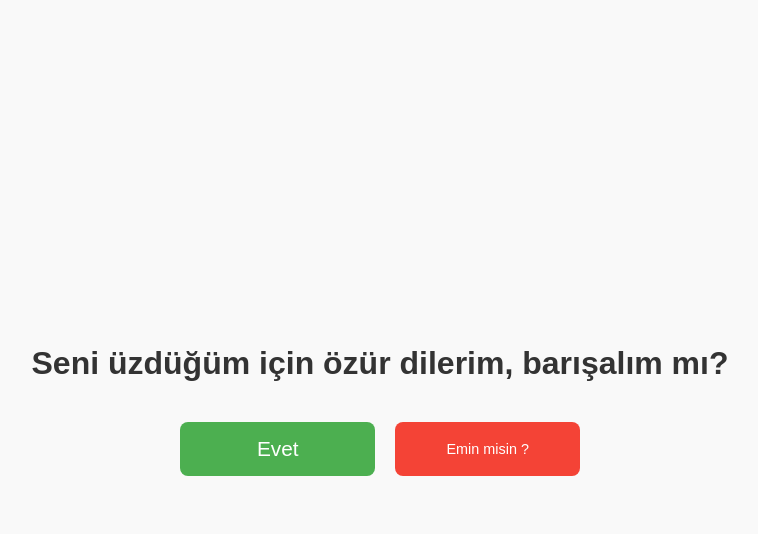
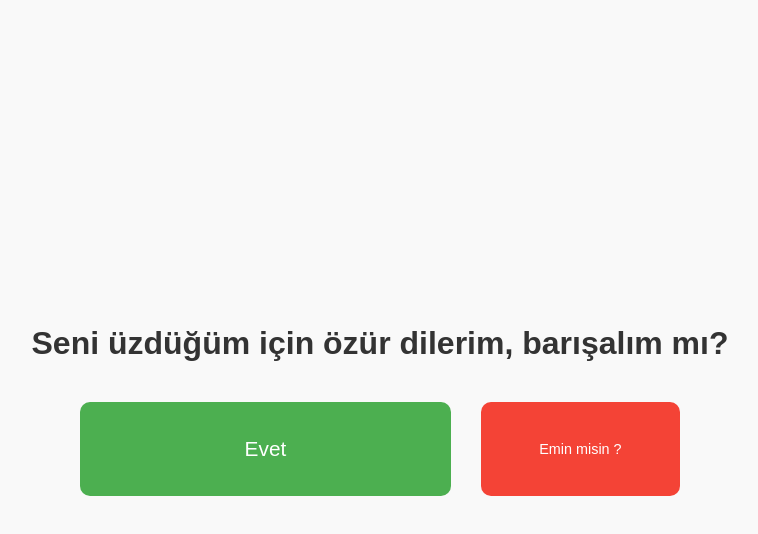
Before and after one commit to Omertt/ozur, a plain HTML site: page index.html in a window 1280 px wide. Both pictures are taken after a click on the button "Hayır". Shown: the whole page, without its empty margins (260-1018 px from the left). Drawn offline with Linux system fonts and the light colour scheme.

Commit message:
index.html

```diff
--- a/index.html
+++ b/index.html
@@ -23,20 +23,23 @@
     }
     .buttons {
       display: flex;
-      gap: 20px;
-      width: 100%;
-      max-width: 400px;
+      gap: 30px;
+      width: 90%;        /* Sayfa genişliğini daha fazla kullanalım */
+      max-width: 600px;  /* Daha geniş container */
       justify-content: center;
     }
     button {
-      padding: 15px 30px;
-      font-size: 1rem; /* Başlangıç font büyüklüğü */
+      padding: 25px 50px; /* Daha büyük butonlar */
+      font-size: 1rem;    /* Başlangıç font büyüklüğü */
       border: none;
-      border-radius: 8px;
+      border-radius: 10px;
       cursor: pointer;
       color: white;
-      transition: background-color 0.3s, font-size 0.3s, flex-grow 0.3s;
-      flex-grow: 1; /* Butonlar başlangıçta eşit genişlikte */
+      transition: background-color 0.3s, font-size 0.3s, flex-grow 0.3s, padding 0.3s;
+      flex-grow: 1;       /* Başlangıçta eşit genişlik */
+      min-width: 100px;   /* Minimum genişlik */
+      min-height: 60px;   /* Minimum yükseklik */
+      white-space: nowrap; /* Yazının satır atlamaması için */
     }
     .yes {
       background-color: #4caf50;
@@ -88,11 +91,13 @@
       if (clickCount < noMessages.length - 1) {
         clickCount++;
         noBtn.textContent = noMessages[clickCount];
-        // Evet büyür, Hayır küçülür, genişlik değişimi dengeli
+        // Evet büyür, Hayır küçülür ama minimum değer korunsun
         yesBtn.style.fontSize = `${1 + clickCount * 0.3}rem`;
-        yesBtn.style.flexGrow = 1 + clickCount;
+        yesBtn.style.flexGrow = 1 + clickCount * 2;  // genişlik artışı hızlandırıldı
+        yesBtn.style.padding = `${25 + clickCount * 10}px  ${50 + clickCount * 20}px`;  // padding artışı
         noBtn.style.fontSize = `${1 - clickCount * 0.1}rem`;
-        noBtn.style.flexGrow = 1 - clickCount * 0.1 > 0 ? 1 - clickCount * 0.1 : 0.1; // küçülme ama 0'dan küçük olmasın
+        noBtn.style.flexGrow = 1 - clickCount * 0.1 > 0.4 ? 1 - clickCount * 0.1 : 0.4; // küçülme ama 0.4'ten küçük olmasın
+        noBtn.style.padding = `15px 30px`; // sabit bırakıyorum padding'i ki yazılar kaymasın
       } else if (clickCount === noMessages.length - 1) {
         buttonsDiv.innerHTML = `<button id="finalYesBtn" class="yes" style="font-size: 5rem; padding: 50px 100px; width: 100%;">Evet</button>`;
         const finalYesBtn = document.getElementById('finalYesBtn');
```
